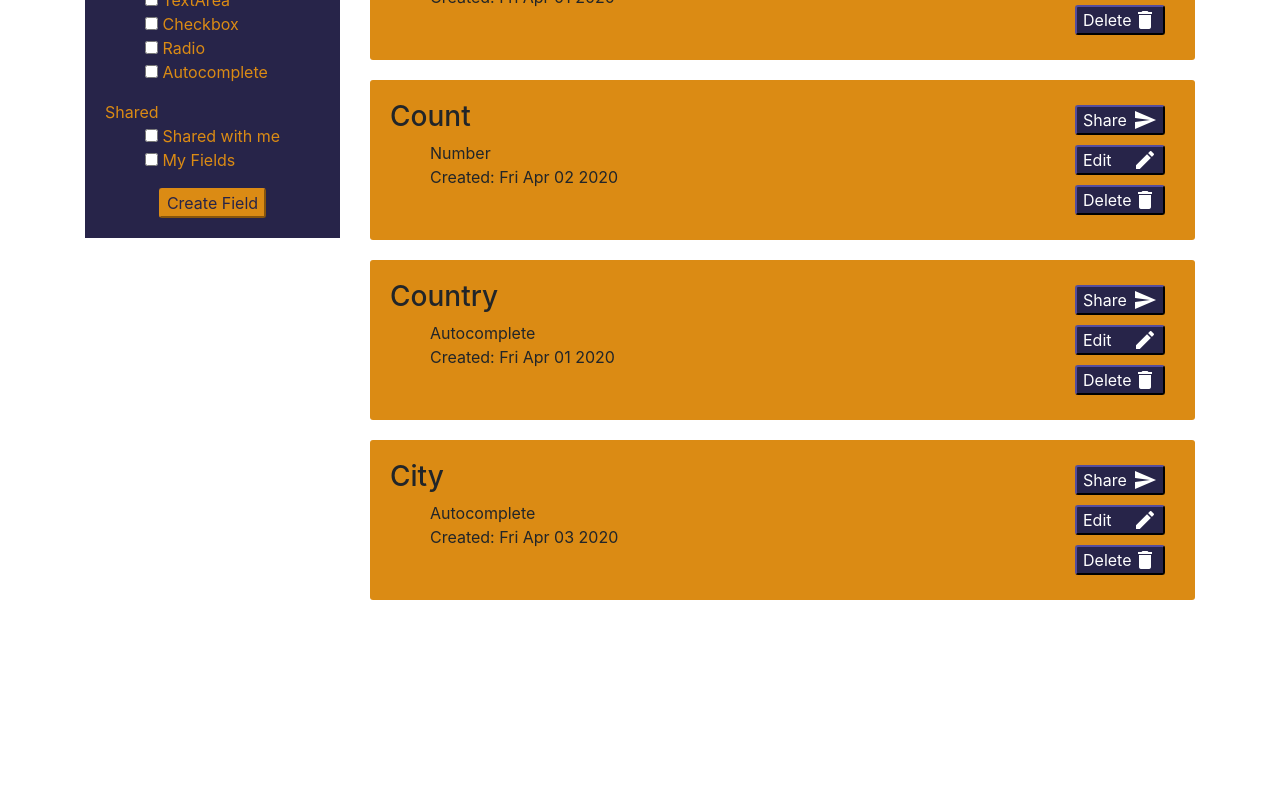
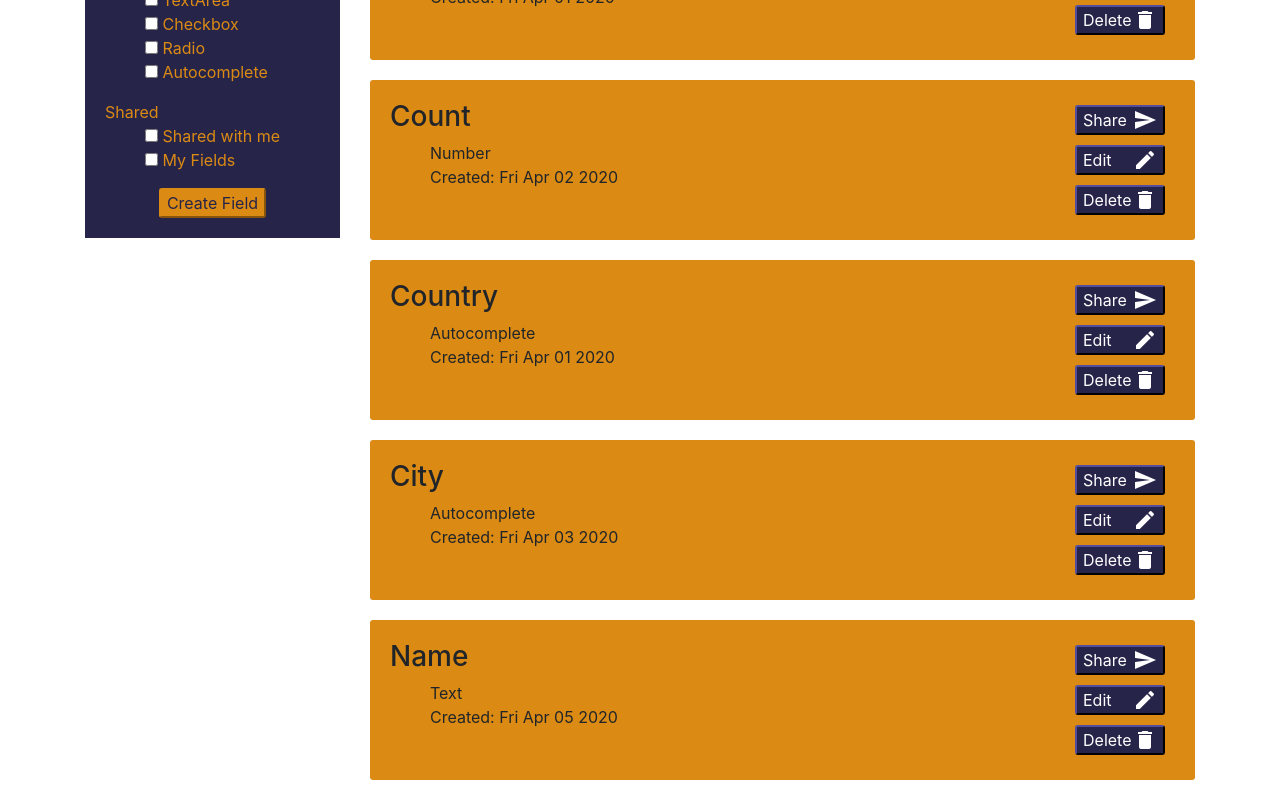
Before and after one commit to wasssabi/retrainingui, an Angular app: page /fields in a window 1280 px wide. Shown: the part 238-1038 px from the top of the page. Before the commit the page ends 858 px from the top, so only its background shows below. Built offline with nearby package versions, Linux system fonts and the light colour scheme.

Commit message:
tempFields

```diff
--- a/src/app/fields/fields-filter/fields-filter.component.css
+++ b/src/app/fields/fields-filter/fields-filter.component.css
@@ -21,5 +21,5 @@ button {
 }
 
 button:hover {
-  background-color:#eeaa44;
+  background-color:#f0b55c;
 }
--- a/src/app/temporaryFields.ts
+++ b/src/app/temporaryFields.ts
@@ -20,5 +20,10 @@ export const temporaryFields = [
     name: 'City',
     type: 'Autocomplete',
     created: 'Fri Apr 03 2020'
+  },
+  {
+    name: 'Name',
+    type: 'Text',
+    created: 'Fri Apr 05 2020'
   }
 ];
```
